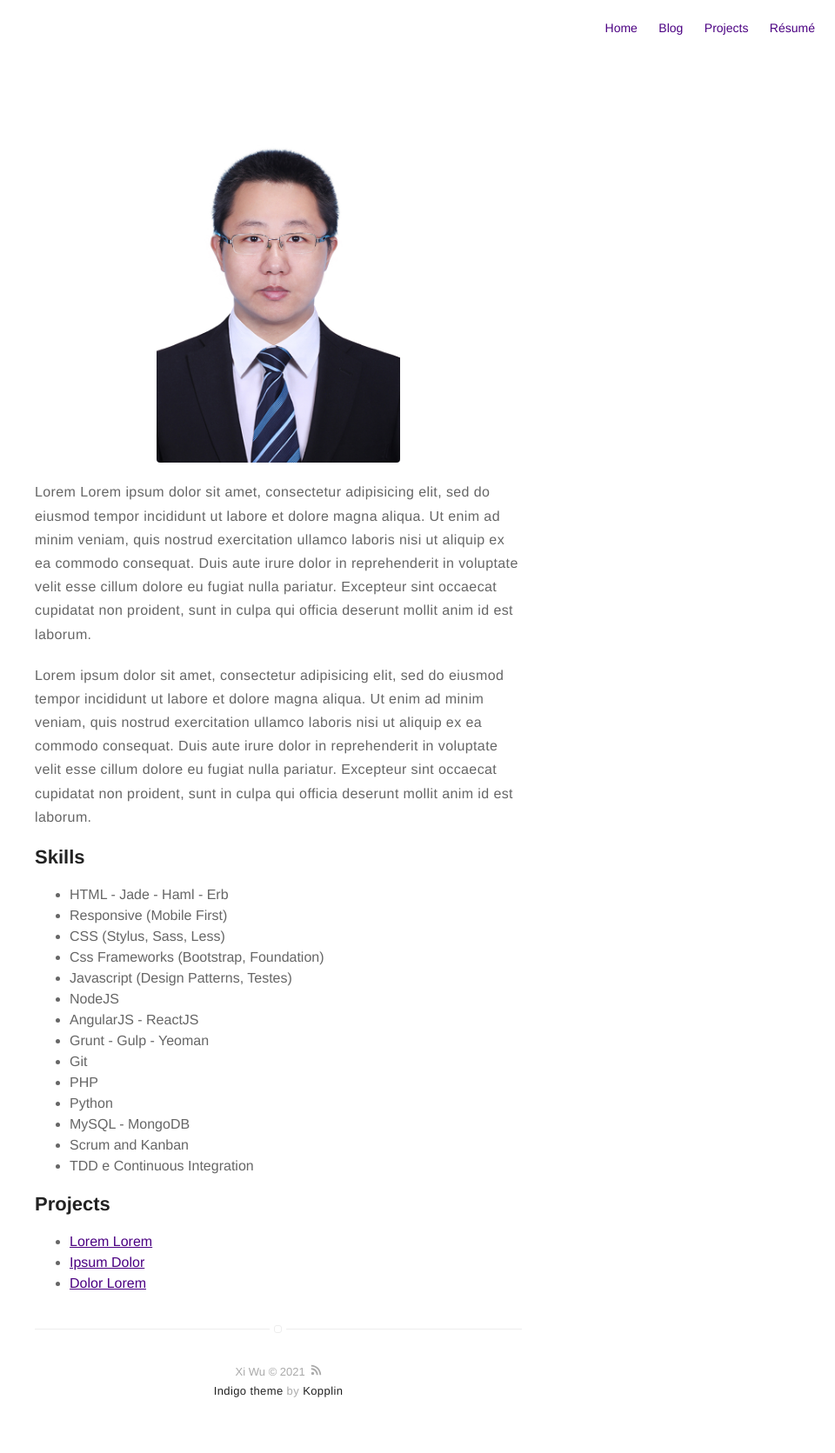
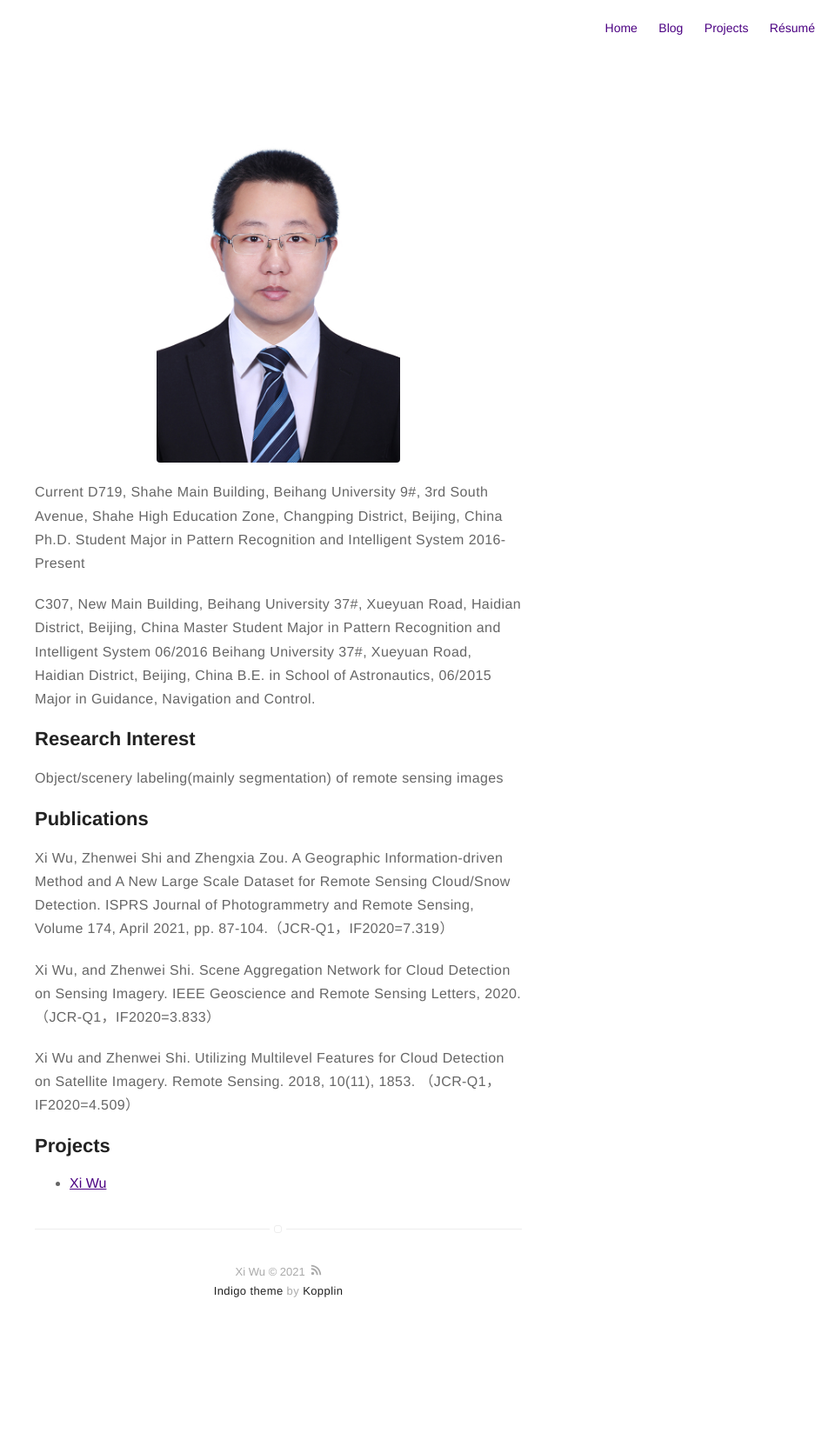
Before and after one commit to permanentCH5/permanentCH5.github.io, a Jekyll site: the page built from about.md, in a window 1280 px wide. Shown: the whole page at 87% size, without its empty margins (320-1280 px from the left). Built offline with Jekyll 4.4.1, drawn with Linux system fonts in a browser that asks for light colours; after the commit the page ends 1556 px from its top, so only the background shows below that.

```diff
--- a/_config.yml
+++ b/_config.yml
@@ -14,7 +14,7 @@ picture: assets/images/xiwu.jpg
 # and specify source (external or local).
 resume: true
 resume-external: true
-resume-url: https://google.com/?q=my+resume
+resume-url: https://permanentCH5.github.io/cv.pdf
 
 url: https://permanentCH5.github.io
 # your url: https://USERNAME.github.io
@@ -56,7 +56,7 @@ email: xiwu1000@buaa.edu.cn
 authors:
   johndoe:
     name: Xi Wu
-    bio: A Timid Boy
+    bio: A Cautious Boy
     external-image: false
     picture: assets/images/xiwu.jpg
     twitter: none
--- a/about.md
+++ b/about.md
@@ -4,43 +4,32 @@ layout: page
 ---
 ![Profile Image]({% if site.external-image %}{{ site.picture }}{% else %}{{ site.url }}/{{ site.picture }}{% endif %})
 
-<p>Lorem Lorem ipsum dolor sit amet, consectetur adipisicing elit, sed do eiusmod
-tempor incididunt ut labore et dolore magna aliqua. Ut enim ad minim veniam,
-quis nostrud exercitation ullamco laboris nisi ut aliquip ex ea commodo
-consequat. Duis aute irure dolor in reprehenderit in voluptate velit esse
-cillum dolore eu fugiat nulla pariatur. Excepteur sint occaecat cupidatat non
-proident, sunt in culpa qui officia deserunt mollit anim id est laborum.</p>
+<p>Current
+D719, Shahe Main Building, Beihang University
+9#, 3rd South Avenue, Shahe High Education Zone, Changping District, Beijing, China
+Ph.D. Student
+Major in Pattern Recognition and Intelligent System   2016-Present
+</p>
 
-<p>Lorem ipsum dolor sit amet, consectetur adipisicing elit, sed do eiusmod
-tempor incididunt ut labore et dolore magna aliqua. Ut enim ad minim veniam,
-quis nostrud exercitation ullamco laboris nisi ut aliquip ex ea commodo
-consequat. Duis aute irure dolor in reprehenderit in voluptate velit esse
-cillum dolore eu fugiat nulla pariatur. Excepteur sint occaecat cupidatat non
-proident, sunt in culpa qui officia deserunt mollit anim id est laborum.</p>
+<p>C307, New Main Building, Beihang University
+37#, Xueyuan Road, Haidian District, Beijing, China
+Master Student
+Major in Pattern Recognition and Intelligent System   06/2016
 
-<h2>Skills</h2>
+Beihang University
+37#, Xueyuan Road, Haidian District, Beijing, China
+B.E. in School of Astronautics, 06/2015
+Major in Guidance, Navigation and Control.</p>
 
-<ul class="skill-list">
-	<li>HTML - Jade - Haml - Erb</li>
-	<li>Responsive (Mobile First)</li>
-	<li>CSS (Stylus, Sass, Less)</li>
-	<li>Css Frameworks (Bootstrap, Foundation)</li>
-	<li>Javascript (Design Patterns, Testes)</li>
-	<li>NodeJS</li>
-	<li>AngularJS - ReactJS</li>
-	<li>Grunt - Gulp - Yeoman</li>
-	<li>Git</li>
-	<li>PHP</li>
-	<li>Python</li>
-	<li>MySQL - MongoDB</li>
-	<li>Scrum and Kanban</li>
-	<li>TDD e Continuous Integration</li>
-</ul>
+<h2>Research Interest</h2>
+<p>Object/scenery labeling(mainly segmentation) of remote sensing images</p>
+
+<h2>Publications</h2>
+<p>Xi Wu, Zhenwei Shi and Zhengxia Zou. A Geographic Information-driven Method and A New Large Scale Dataset for Remote Sensing Cloud/Snow Detection. ISPRS Journal of Photogrammetry and Remote Sensing, Volume 174, April 2021, pp. 87-104.（JCR-Q1，IF2020=7.319）</p>
+<p>Xi Wu, and Zhenwei Shi. Scene Aggregation Network for Cloud Detection on Sensing Imagery. IEEE Geoscience and Remote Sensing Letters, 2020.（JCR-Q1，IF2020=3.833）</p>
+<p>Xi Wu and Zhenwei Shi. Utilizing Multilevel Features for Cloud Detection on Satellite Imagery. Remote Sensing. 2018, 10(11), 1853. （JCR-Q1，IF2020=4.509）</p>
 
 <h2>Projects</h2>
-
 <ul>
-	<li><a href="https://github.com/">Lorem Lorem</a></li>
-	<li><a href="https://github.com/">Ipsum Dolor</a></li>
-	<li><a href="https://github.com/">Dolor Lorem</a></li>
+	<li><a href="https://github.com/permanentCH5/">Xi Wu</a></li>
 </ul>
```
Also changed, not shown: _posts/2020-09-13-Semantic-foggy-scene-understanding-with-synthetic-data.markdown (added, +85 -0 lines), _posts/2020-09-20-Dual-Adversarial-Network-for-Deep-Active.markdown (added, +79 -0 lines), _posts/2020-09-25-Label-Driven-Reconstruction-for-Domain.markdown (added, +63 -0 lines), _posts/2020-10-16-Domain-Separation-Networks.markdown (added, +72 -0 lines), _posts/2020-10-17-Sankaranarayanan_Learning_From_Synthetic.markdown (added, +44 -0 lines), _posts/2020-11-07-Big-Self-Supervised-Models-are.markdown (added, +40 -0 lines), _posts/2020-11-10-Self-Attention-Generative-Adversarial-Networks.markdown (added, +64 -0 lines), 1 other file.
